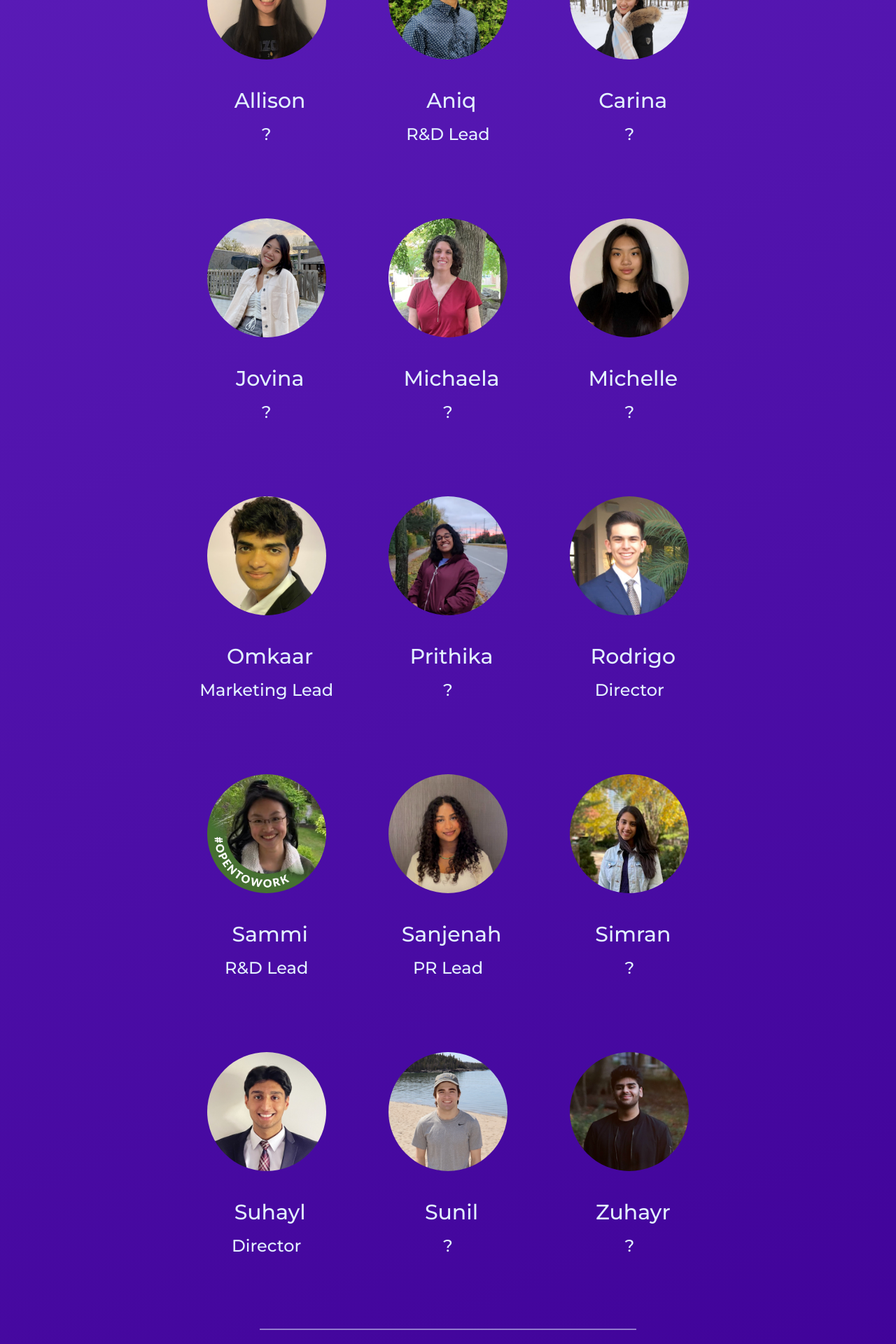
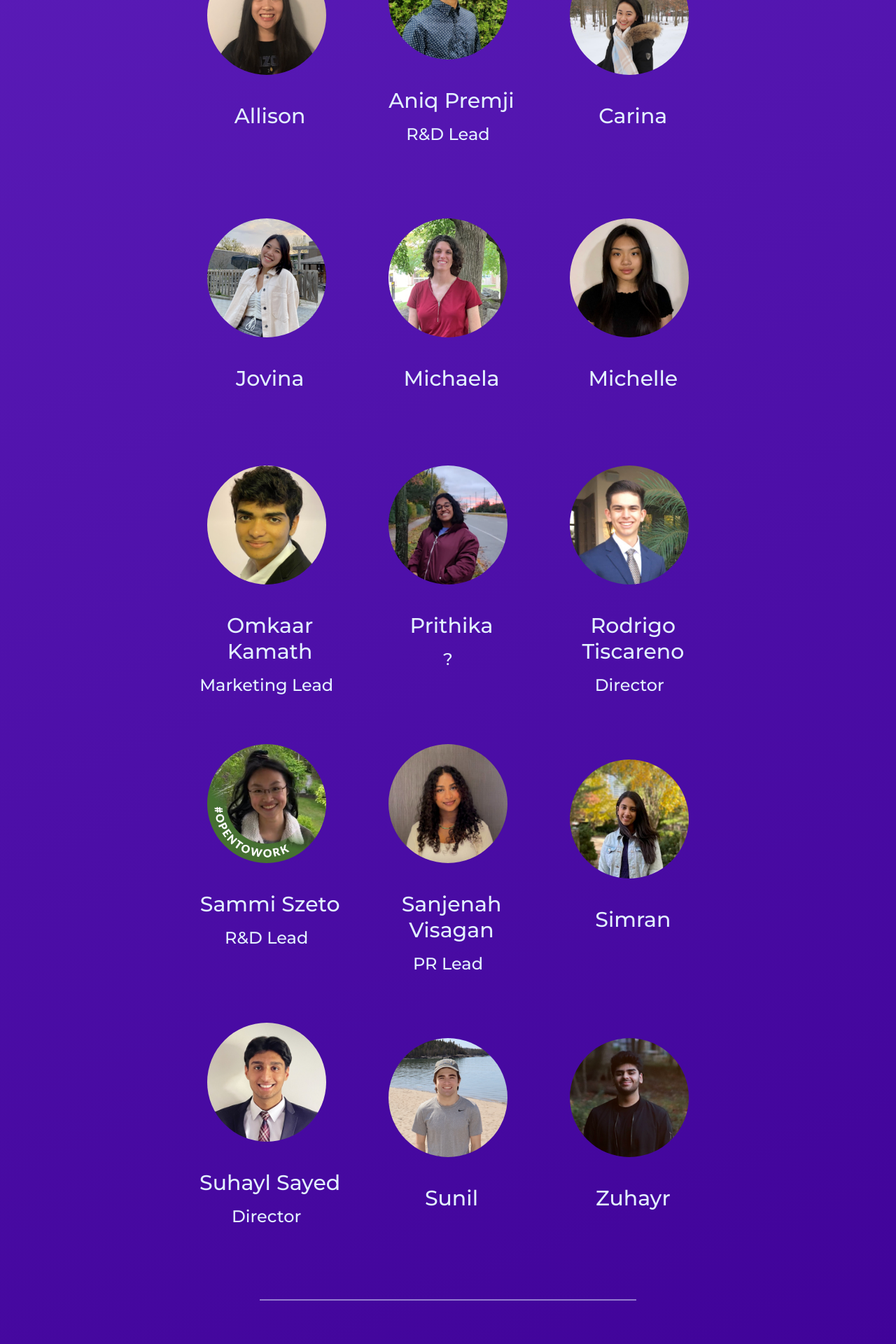
Before and after one commit to lucywang-lw/Industry4.0-Website, a React (Create React App) app: page /team in a window 1280 px wide. Shown: the part 4500-6420 px from the top of the page at 70% size. Built offline with nearby package versions, Linux system fonts and the light colour scheme.

Commit message:
added team info

```diff
--- a/src/components/pages/Team.js
+++ b/src/components/pages/Team.js
@@ -74,21 +74,21 @@ const rnd = [
 ]
 
 const pastteam = [
-  { image: allison, name: "Allison", role: "?"},
-  { image: Aniq, name: "Aniq", role: "R&D Lead"},
-  { image: Carina, name: "Carina", role: "?"},
-  { image: jovina, name: "Jovina", role: "?"},
-  { image: Michaela_Trevisan, name: "Michaela", role: "?"},
-  { image: michelle, name: "Michelle", role: "?"},
-  { image: Omkaar, name: "Omkaar", role: "Marketing Lead"},
+  { image: allison, name: "Allison", role: ""},
+  { image: Aniq, name: "Aniq Premji", role: "R&D Lead"},
+  { image: Carina, name: "Carina", role: ""},
+  { image: jovina, name: "Jovina", role: ""},
+  { image: Michaela_Trevisan, name: "Michaela", role: ""},
+  { image: michelle, name: "Michelle", role: ""},
+  { image: Omkaar, name: "Omkaar Kamath", role: "Marketing Lead"},
   { image: Prithika_Hariharan, name: "Prithika", role: "?"},
-  { image: Rodrigo, name: "Rodrigo", role: "Director"},
-  { image: Sammi, name: "Sammi", role: "R&D Lead"},
-  { image: Sanjenah, name: "Sanjenah", role: "PR Lead"},
-  { image: Simran, name: "Simran", role: "?"},
-  { image: Suhayl, name: "Suhayl", role: "Director"},
-  { image: sunil, name: "Sunil", role: "?"},
-  { image: zuhayr, name: "Zuhayr", role: "?"},
+  { image: Rodrigo, name: "Rodrigo Tiscareno", role: "Director"},
+  { image: Sammi, name: "Sammi Szeto", role: "R&D Lead"},
+  { image: Sanjenah, name: "Sanjenah Visagan", role: "PR Lead"},
+  { image: Simran, name: "Simran", role: ""},
+  { image: Suhayl, name: "Suhayl Sayed", role: "Director"},
+  { image: sunil, name: "Sunil", role: ""},
+  { image: zuhayr, name: "Zuhayr", role: ""},
 ]
 
 
```
